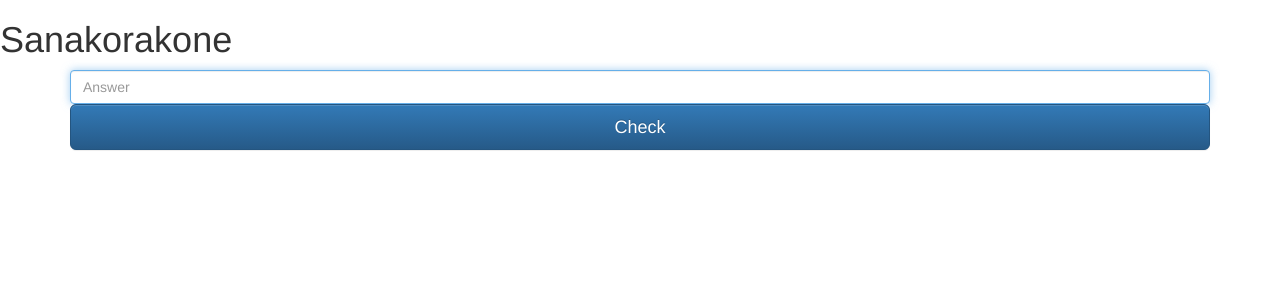
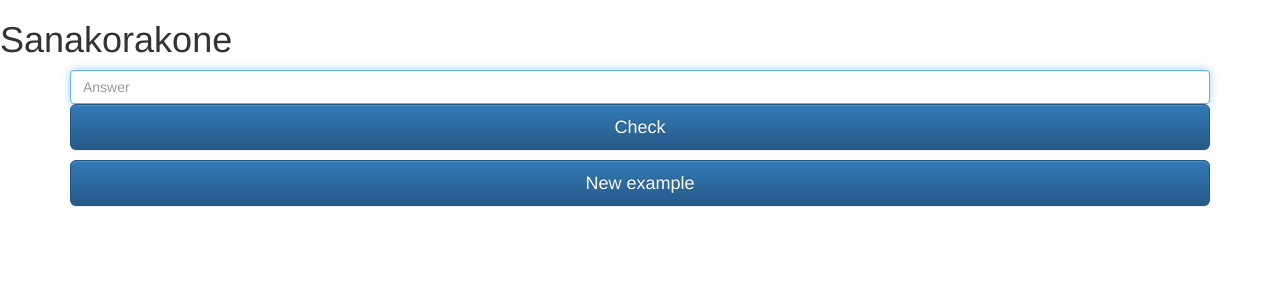
Before and after one commit to tow/sanaporakone, a Django app: page / in a window 1280 px wide. Shown: the top 300 px of the page. Run offline with Django 3.2, Linux system fonts and the light colour scheme; data that the repository does not hold is empty; parts of the project's set-up code (start-up, migrations or seed data) failed here and were passed over; some libraries are stand-ins or nearby versions.

Commit message:
little bit debugging

```diff
--- a/generate/templates/generate/question_page.html
+++ b/generate/templates/generate/question_page.html
@@ -24,7 +24,7 @@
     <h1>Sanakorakone</h1>
 
     <div class="container">
-      <div id="infinitive"></div>
+      <div style="text-transform: uppercase" id="infinitive"></div>
       <div id="tense"></div>
       <div id="negative"></div>
 
@@ -37,6 +37,8 @@
       <div class="center-block">
 	      <p id="judgment"></p>
       </div>
+
+      <button class="btn btn-lg btn-primary btn-block" onClick="get_question();">New example</button>
     </div>
 
     <!-- jQuery (necessary for Bootstrap's JavaScript plugins) -->
@@ -45,20 +47,19 @@
     <script src="https://maxcdn.bootstrapcdn.com/bootstrap/3.3.7/js/bootstrap.min.js" integrity="sha384-Tc5IQib027qvyjSMfHjOMaLkfuWVxZxUPnCJA7l2mCWNIpG9mGCD8wGNIcPD7Txa" crossorigin="anonymous"></script>
 
     <script>
-
       var populate_question = function(data) {
 	$("#infinitive").text(data.infinitive);
 	$("#person").text(data.person);
 	$("#tense").text(data.tense);
 	$("#negative").text(data.negative);
 	var check_answer = function() {
-          if ($("#answer").text() == data.answer) {
+          if ($("#answer").val() == data.answer) {
             $("#judgment").text("Yay!").removeClass("bg-danger").addClass("bg-success");
 	  } else {
             $("#judgment").text(data.answer).removeClass("bg-success").addClass("bg-danger");
 	  }
         };
-	$("#check").click(check_answer);
+	$("#check").click().click(check_answer);
       };
 
       var get_question = function() {
```
